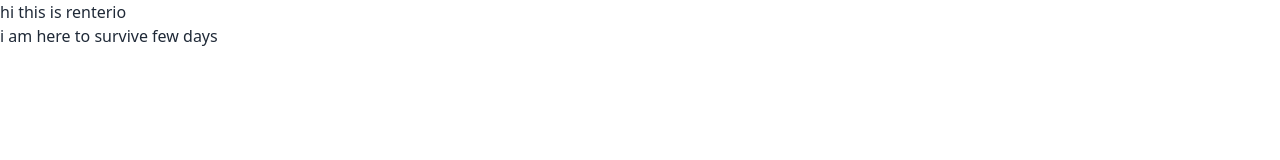
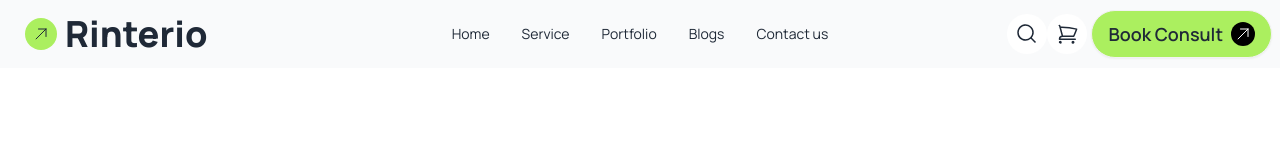
Before and after one commit to raselworshop/assignment-3, a website built with Vite: page index.html in a window 1280 px wide. Built offline with nearby package versions, Linux system fonts and the light colour scheme.

Commit message:
added navbar

```diff
--- a/index.html
+++ b/index.html
@@ -4,7 +4,13 @@
     <meta charset="UTF-8">
     <meta name="viewport" content="width=device-width, initial-scale=1.0">
     <title>Rinterio Assignment</title>
+    <!-- manrope font -->
+    <link rel="preconnect" href="https://fonts.googleapis.com">
+    <link rel="preconnect" href="https://fonts.gstatic.com" crossorigin>
+    <link href="https://fonts.googleapis.com/css2?family=Manrope:wght@200..800&display=swap" rel="stylesheet">
     <!-- daisyUI cdn for git live link -->
+    <link href="https://cdn.jsdelivr.net/npm/daisyui@4.12.10/dist/full.min.css" rel="stylesheet" type="text/css" />
+
     <!-- tailwind cdn for git live link -->
     <script src="https://cdn.tailwindcss.com"></script>
     <script>
@@ -13,6 +19,7 @@
           extend: {
             colors: {
               clifford: '#da373d',
+              'btn-my': '#ABEF5F',
             }
           }
         }
@@ -20,8 +27,64 @@
     </script>
     <link rel="stylesheet" href="./css/main.css">
 </head>
-<body>
-    <h1>hi this is renterio</h1>
-    <p>i am here to survive few days</p>
+<body class="font-manrope max-w-screen-xl  mx-auto">
+    <header class="max-w-sm lg:max-w-screen-xl  mx-auto">
+        <nav>
+            <div class="navbar lg:flex-row mx-auto bg-base-100 bg-gradient-to-r from-gray-50 to-gray-50">
+                <!-- need to update for mobile version -->
+                <div class="navbar-start">
+
+                  <a class="btn btn-ghost text-4xl font-manrope font-extrabold"><svg xmlns="http://www.w3.org/2000/svg" fill="none" viewBox="0 0 24 24" stroke-width="1.5" stroke="currentColor" class="size-8 p-2 rounded-full bg-btn-my">
+                    <path stroke-linecap="round" stroke-linejoin="round" d="m4.5 19.5 15-15m0 0H8.25m11.25 0v11.25" />
+                  </svg>
+                  Rinterio</a>
+                  <div class="dropdown">
+                    <div tabindex="0" role="button" class="btn btn-ghost lg:hidden">
+                        <svg xmlns="http://www.w3.org/2000/svg"
+                        viewBox="0 0 24 24" fill="currentColor" class="size-6">
+
+                            <path fill-rule="evenodd" d="M3 6.75A.75.75 0 0 1 3.75 6h16.5a.75.75 0 0 1 0 1.5H3.75A.75.75 0 0 1 3 6.75ZM3 12a.75.75 0 0 1 .75-.75h16.5a.75.75 0 0 1 0 1.5H3.75A.75.75 0 0 1 3 12Zm0 5.25a.75.75 0 0 1 .75-.75h16.5a.75.75 0 0 1 0 1.5H3.75a.75.75 0 0 1-.75-.75Z" clip-rule="evenodd" />
+                          </svg>
+                    </div>
+                    <ul
+                      tabindex="0"
+                      class="menu menu-sm dropdown-content bg-base-100 rounded-box z-[1] mt-3 w-52 p-2 shadow">
+                      <li><a>Home</a></li>
+                      <li><a>Service</a></li>
+                      <li><a>Portfolio</a></li>
+                      <li><a>Blogs</a></li>
+                      <li><a>Contact us</a></li>
+                    </ul>
+                  </div>
+                </div>
+                <div class="navbar-center hidden lg:flex">
+                  <ul class="menu menu-horizontal font-manrope px-1">
+                    <li class="hover:font-bold"><a>Home</a></li>
+                    <li class="hover:font-bold"><a>Service</a></li>
+                    <li class="hover:font-bold"><a>Portfolio</a></li>
+                    <li class="hover:font-bold"><a>Blogs</a></li>
+                    <li class="hover:font-bold"><a>Contact us</a></li>
+                  </ul>
+                </div>
+                <div class="lg:navbar-end hidden lg:flex lg:space-x-1 bg-gradient-to-r from-gray-50 to-gray-50">
+                   <div class="flex justify-start">
+                    <svg xmlns="http://www.w3.org/2000/svg" viewBox="0 0 24 24" fill="currentColor" class="size-10 font-semibold p-2 bg-white rounded-full">
+                        <path fill-rule="evenodd" d="M10.5 3.75a6.75 6.75 0 1 0 0 13.5 6.75 6.75 0 0 0 0-13.5ZM2.25 10.5a8.25 8.25 0 1 1 14.59 5.28l4.69 4.69a.75.75 0 1 1-1.06 1.06l-4.69-4.69A8.25 8.25 0 0 1 2.25 10.5Z" clip-rule="evenodd" />
+                      </svg>
+
+                      <svg xmlns="http://www.w3.org/2000/svg" fill="none" viewBox="0 0 24 24" stroke-width="1.5" stroke="currentColor" class="size-10 font-semibold p-2 bg-white rounded-full">
+                        <path stroke-linecap="round" stroke-linejoin="round" d="M2.25 3h1.386c.51 0 .955.343 1.087.835l.383 1.437M7.5 14.25a3 3 0 0 0-3 3h15.75m-12.75-3h11.218c1.121-2.3 2.1-4.684 2.924-7.138a60.114 60.114 0 0 0-16.536-1.84M7.5 14.25 5.106 5.272M6 20.25a.75.75 0 1 1-1.5 0 .75.75 0 0 1 1.5 0Zm12.75 0a.75.75 0 1 1-1.5 0 .75.75 0 0 1 1.5 0Z" />
+                      </svg>
+                   </div>
+
+                   <div>
+                    <a class="btn bg-btn-my font-semibold text-lg rounded-full">Book Consult <svg xmlns="http://www.w3.org/2000/svg" fill="none" viewBox="0 0 24 24" stroke-width="1.5" stroke="currentColor" class="size-6 bg-black text-white font-light rounded-full p-1">
+                        <path stroke-linecap="round" stroke-linejoin="round" d="m4.5 19.5 15-15m0 0H8.25m11.25 0v11.25" />
+                      </svg></a>
+                   </div>
+                </div>
+              </div>
+        </nav>
+    </header>
 </body>
 </html>
--- a/tailwind.config.js
+++ b/tailwind.config.js
@@ -2,7 +2,15 @@
 module.exports = {
   content: ['*'],
   theme: {
-    extend: {},
+    fontFamily: {
+      'manrope': ['"Manrope"', '"sans-serif"']
+    },
+    extend: {
+      colors: {
+        clifford: '#da373d',
+        'btn-my': '#ABEF5F',
+      }
+    },
   },
   plugins: [require('daisyui')],
 }
```
